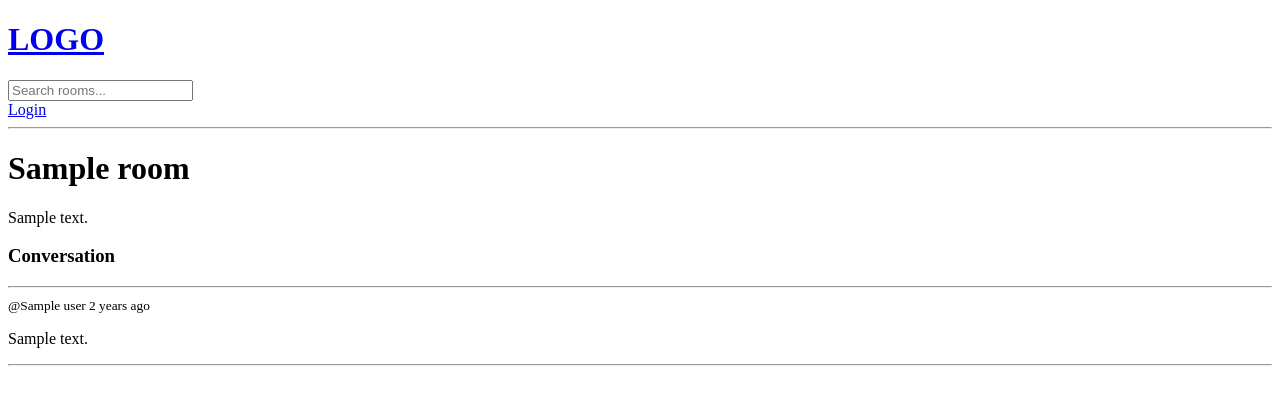
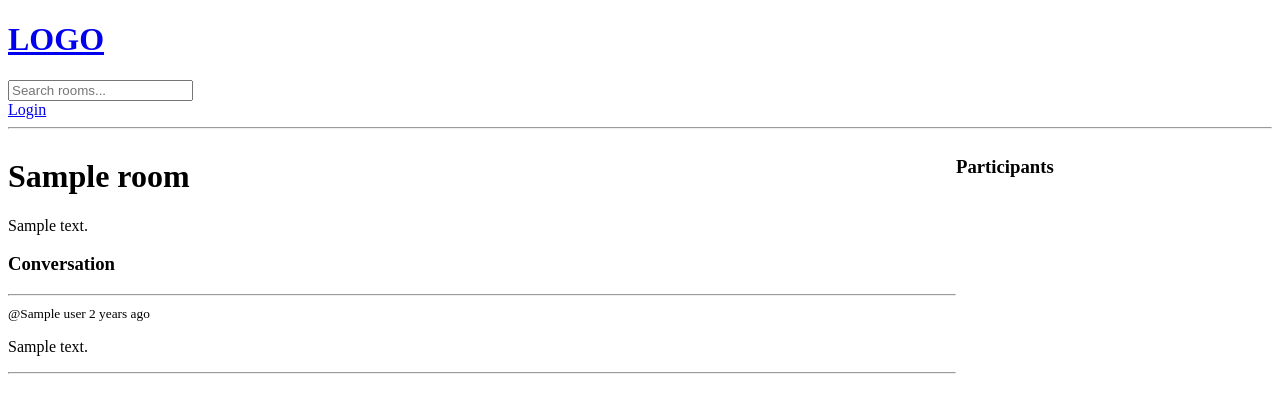
Before and after one commit to aelraf/studybud, a Django app: template base/templates/base/room.html in a window 1280 px wide. Shown: the top 413 px of the page. Run offline with Django 4.2, Linux system fonts and the light colour scheme; the template is opened without the code that fills it: most values are stand-ins (such as "Sample title", 1, 10 or a date in 2020).

```diff
--- a/base/models.py
+++ b/base/models.py
@@ -15,7 +15,7 @@ class Room(models.Model):
     topic = models.ForeignKey(Topic, on_delete=models.SET_NULL, null=True)
     name = models.CharField(max_length=200)
     description = models.TextField(null=True, blank=True)
-    # participants =
+    participants = models.ManyToManyField(User, related_name='participants', blank=True)
     updated = models.DateTimeField(auto_now=True)
     created = models.DateTimeField(auto_now_add=True)
 
--- a/base/templates/base/login_register.html
+++ b/base/templates/base/login_register.html
@@ -2,7 +2,7 @@
 
 {% block content %}
 
-{% if page == login %}
+{% if page == 'login' %}
 <div>
     <form method="POST" action="">
         {% csrf_token %}
@@ -17,7 +17,7 @@
     </form>
 
     <p>Havent signed up yet?</p>
-    <a href="{% url 'register_page' %}">Sign up</a>
+    <a href="{% url 'register' %}">Sign up</a>
 </div>
 
 {% else %}
--- a/base/templates/base/room.html
+++ b/base/templates/base/room.html
@@ -6,6 +6,19 @@
 </head>
 
 {% block content %}
+<style>
+    .room-container{
+        display: grid;
+        grid-template-columns: 3fr 1fr;
+    }
+</style>
+
+<div class="room-container">
+
+    <div >
+
+
+
         <h1>{{ room.name }}</h1>
 
         <p>{{ room.description }}</p>
@@ -31,4 +44,13 @@
         </div>
         {% endif %}
 
+    </div>
+
+    <div>
+        <h3>Participants</h3>
+
+    </div>
+
+</div>
+
 {% endblock %}
--- a/templates/navbar.html
+++ b/templates/navbar.html
@@ -8,10 +8,10 @@
 </form>
 
 {% if request.user.is_authenticated %}
-<p>Hello {{ request.user }}</p>
-<a href="{% url 'logout' %}">Logout</a>
+    <p>Hello {{ request.user }}</p>
+    <a href="{% url 'logout' %}">Logout</a>
 {% else %}
-<a href="{% url 'login' %}">Login</a>
+    <a href="{% url 'login' %}">Login</a>
 {% endif %}
 
 <hr>
```
Also changed, not shown: base/views.py (+11 -2 lines), base/migrations/0003_alter_room_options_room_participants.py (added). Lines whose indentation alone changed are shown as unchanged.
